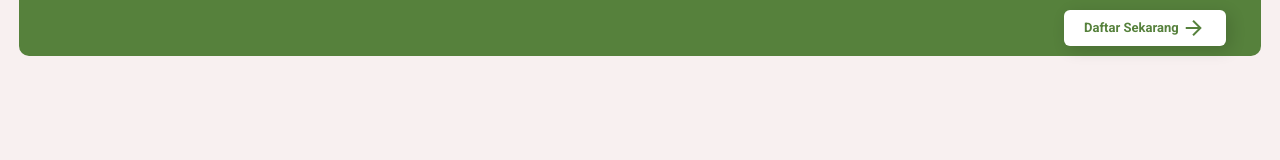
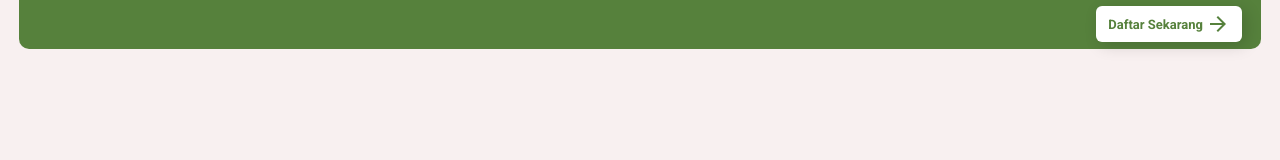
Before and after one commit to Zlazh-dev/web-smpasy, a plain HTML site: page index.html in a window 1280 px wide. Drawn offline with nearby package versions, Linux system fonts and the light colour scheme.

Commit message:
sedikit perbaikan struktur css

```diff
--- a/assets/css/style.css
+++ b/assets/css/style.css
@@ -11,18 +11,18 @@ body {
 }
 
 header.ndas {
+    position: fixed;
     display: flex;
-    max-height: 10vh;
-    height: 50%;
     background: #56813c;
-    width: 100%;
-    padding: 5px;
-    justify-content: right;
+    width: 97%;
+    padding: 0.5%;
+    align-items: end;
     margin-left: 1.5%;
     margin-right: 1.5%;
     border-radius: 0 0 10px 10px;
+    z-index: 1000;
+    justify-content: right;
 }
-
 
 button.btn.btn-success {
     background: white;
@@ -31,8 +31,6 @@ button.btn.btn-success {
     font-size: small;
     font-weight: bold;
     box-shadow: 4px 4px 16px rgba(0, 0, 0, 0.15);
-    padding-left: 20px;
-    padding-right: 20px;
     display: flex;
     flex-direction: row-reverse;
     gap: 0.2rem;
@@ -62,5 +60,5 @@ span.Daftar1 {
 .tombol {
     display: flex;
     height: 100%;
-    padding: 5px 30px 5px 5px;
+    padding: 0 1% 0 0;
 }
--- a/index.html
+++ b/index.html
@@ -15,6 +15,11 @@
             <button type="button" class="btn btn-success" id="btndaftarhead"><span class="material-symbols-outlined">arrow_forward</span><span class="Daftar1">Daftar Sekarang</span></button>
         </div>
     </header>
+    <main class="isi">
+        <div class="landing-1">
+            <div class=""></div>
+        </div>
+    </main>
     <script src="../web-smpasy/js/Index.js"></script>
 </body>
 </html>
```
